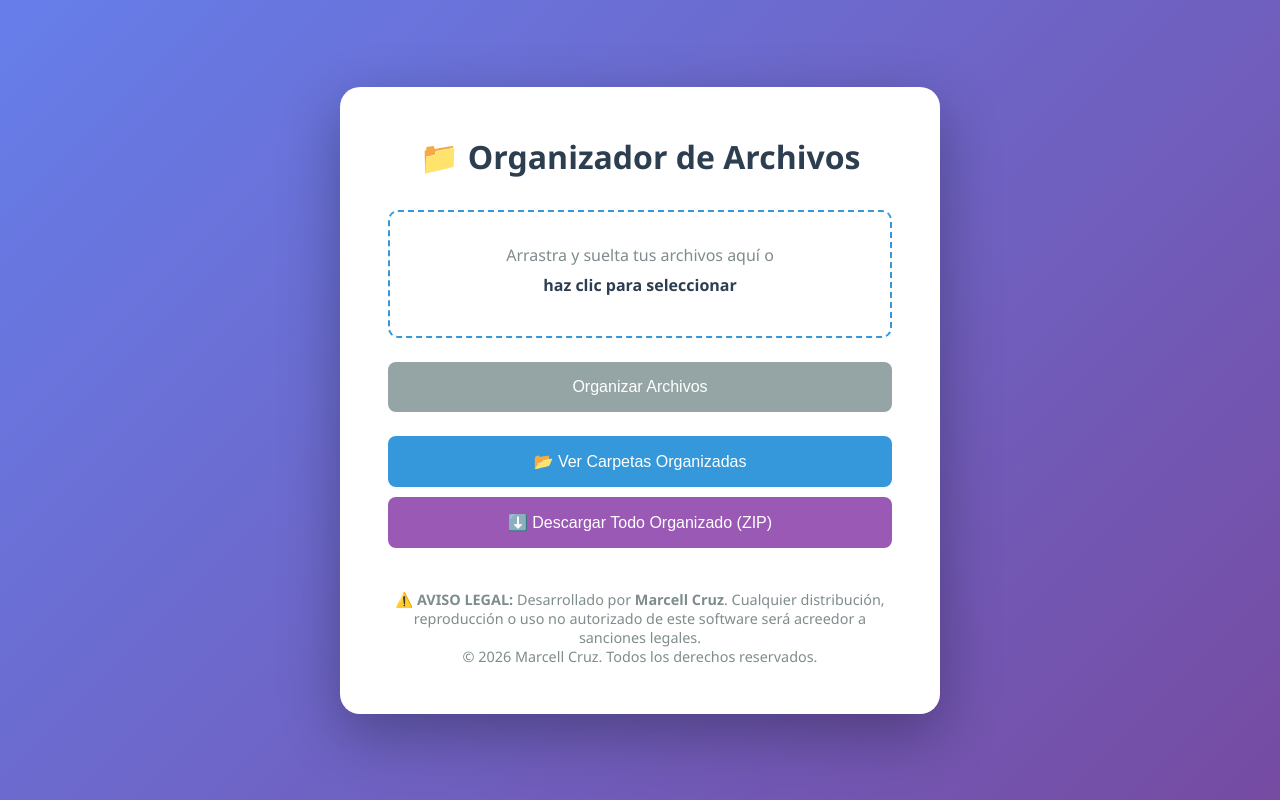
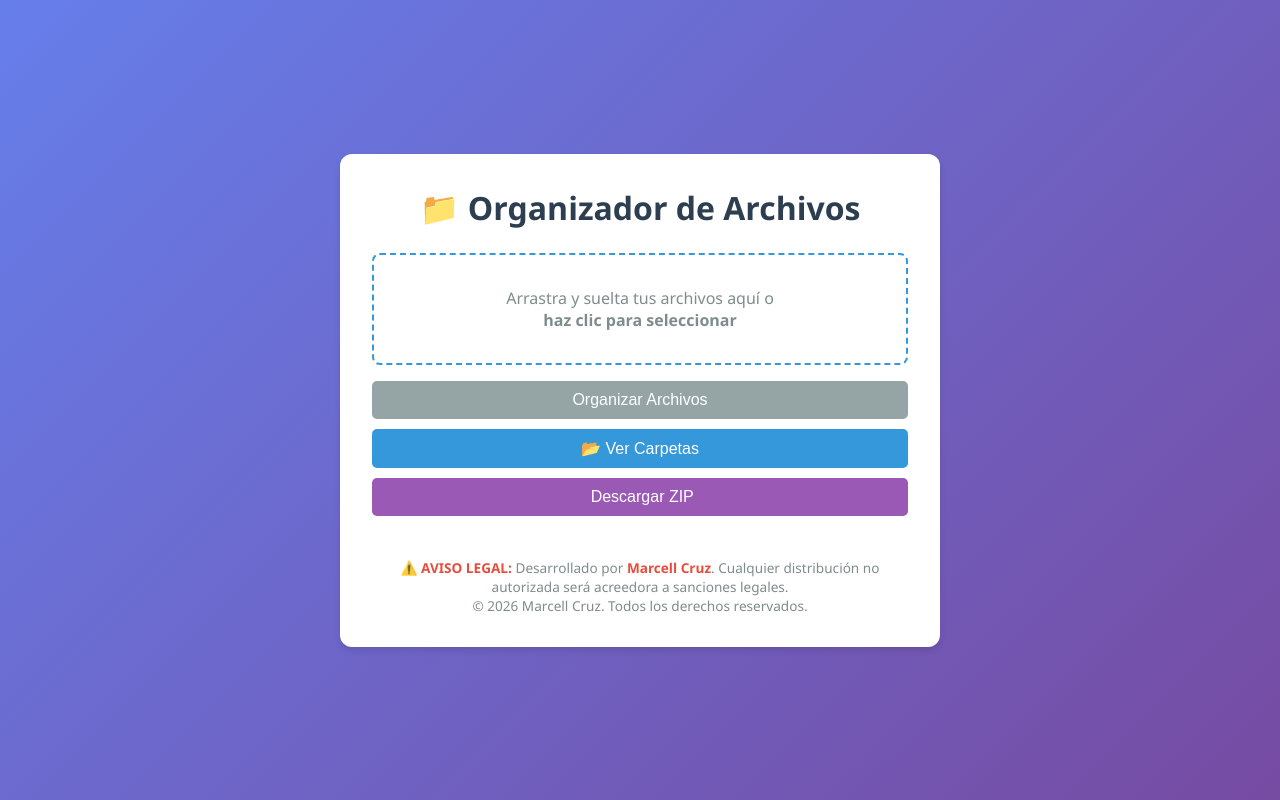
Before and after one commit to marcellcruzr/organizador-archivos, a Flask app: page / in a window 1280 px wide. Run offline with Flask 3, Linux system fonts and the light colour scheme.

Commit message:
Update index.html with layout and style enhancements
Refactor HTML structure and styles for improved layout and functionality.

```diff
--- a/templates/index.html
+++ b/templates/index.html
@@ -5,304 +5,156 @@
     <meta name="viewport" content="width=device-width, initial-scale=1.0">
     <title>Organizador de Archivos</title>
     <style>
-        * {
-            margin: 0;
-            padding: 0;
-            box-sizing: border-box;
-        }
-
+        * { margin: 0; padding: 0; box-sizing: border-box; }
         body {
             font-family: 'Segoe UI', Tahoma, Geneva, Verdana, sans-serif;
             background: linear-gradient(135deg, #667eea 0%, #764ba2 100%);
             min-height: 100vh;
             display: flex;
-            flex-direction: column;
+            justify-content: center;
             align-items: center;
-            justify-content: center;
-            padding: 2rem;
+            padding: 20px;
         }
-
         .container {
             background: white;
-            border-radius: 20px;
-            padding: 3rem;
-            box-shadow: 0 20px 60px rgba(0, 0, 0, 0.3);
+            padding: 2rem;
+            border-radius: 12px;
+            box-shadow: 0 4px 6px rgba(0,0,0,0.1);
+            width: 100%;
             max-width: 600px;
-            width: 100%;
         }
-
-        h1 {
-            color: #2c3e50;
-            text-align: center;
-            margin-bottom: 2rem;
-            font-size: 2rem;
-        }
-
-        .upload-area {
+        h1 { text-align: center; color: #2c3e50; margin-bottom: 1.5rem; }
+        .drop-zone {
             border: 2px dashed #3498db;
-            border-radius: 10px;
+            border-radius: 8px;
             padding: 2rem;
             text-align: center;
-            margin-bottom: 1.5rem;
             cursor: pointer;
-            transition: all 0.3s ease;
+            margin-bottom: 1rem;
         }
-
-        .upload-area:hover {
-            background: #ecf0f1;
-            border-color: #2980b9;
-        }
-
-        .upload-area p {
-            color: #7f8c8d;
-            margin-bottom: 0.5rem;
-        }
-
-        .upload-area .highlight {
-            color: #2c3e50;
-            font-weight: bold;
-        }
-
-        #fileInput {
-            display: none;
-        }
-
+        .drop-zone p { color: #7f8c8d; }
+        input[type="file"] { display: none; }
         .btn {
-            background: #3498db;
+            background-color: #2ecc71;
             color: white;
             border: none;
-            padding: 1rem 2rem;
-            border-radius: 8px;
+            padding: 10px 20px;
+            border-radius: 5px;
             cursor: pointer;
             font-size: 1rem;
             width: 100%;
-            transition: all 0.3s ease;
+            margin-bottom: 10px;
         }
-
-        .btn:hover {
-            background: #2980b9;
-            transform: translateY(-2px);
-        }
-
-        .btn:active {
-            transform: translateY(0);
-        }
-
-        .btn:disabled {
-            background: #95a5a6;
-            cursor: not-allowed;
-            transform: none;
-        }
-
-        #results {
-            margin-top: 2rem;
-            padding: 1rem;
+        .btn:hover { background-color: #27ae60; }
+        .btn:disabled { background-color: #95a5a6; cursor: not-allowed; }
+        .btn-secondary { background-color: #3498db; }
+        .btn-secondary:hover { background-color: #2980b9; }
+        .btn-download { background-color: #9b59b6; }
+        .btn-download:hover { background-color: #8e44ad; }
+        #results { margin-top: 1.5rem; }
+        .result-item {
             background: #ecf0f1;
-            border-radius: 8px;
-            display: none;
-        }
-
-        #results.show {
-            display: block;
-        }
-
-        .file-item {
-            background: white;
-            padding: 1rem;
-            margin-bottom: 0.5rem;
+            padding: 10px;
+            margin-bottom: 8px;
             border-radius: 5px;
             display: flex;
             justify-content: space-between;
-            align-items: center;
         }
-
-        .file-name {
-            color: #2c3e50;
-            word-break: break-all;
-        }
-
-        .file-type {
+        .folder-badge {
             background: #3498db;
             color: white;
-            padding: 0.3rem 0.8rem;
-            border-radius: 20px;
-            font-size: 0.85rem;
+            padding: 2px 8px;
+            border-radius: 12px;
+            font-size: 0.8rem;
         }
-
-        .footer {
+        footer {
             margin-top: 2rem;
             text-align: center;
+            font-size: 0.85rem;
             color: #7f8c8d;
-            font-size: 0.9rem;
         }
-
-        .estructura-carpetas {
-            margin-top: 1rem;
-            display: none;
-        }
-
-        .estructura-carpetas.show {
-            display: block;
-        }
-
-        .carpeta-item {
-            background: #ecf0f1;
-            padding: 1rem;
-            margin-bottom: 1rem;
-            border-radius: 8px;
-        }
-
-        .carpeta-item h4 {
-            color: #2c3e50;
-            margin-bottom: 0.5rem;
-        }
-
-        .carpeta-item ul {
-            list-style: none;
-            padding-left: 0;
-        }
-
-        .carpeta-item li {
-            padding: 5px 0;
-            color: #34495e;
-        }
-
-        .action-buttons {
-            margin-top: 1.5rem;
-            text-align: center;
-        }
-
-        .action-buttons .btn {
-            margin-bottom: 10px;
-        }
-
-        .btn-ver {
-            background: #3498db;
-        }
-
-        .btn-descargar {
-            background: #9b59b6;
-        }
-
-        .btn-ver:hover {
-            background: #2980b9;
-        }
-
-        .btn-descargar:hover {
-            background: #8e44ad;
-        }
+        footer strong { color: #e74c3c; }
     </style>
 </head>
 <body>
     <div class="container">
         <h1>📁 Organizador de Archivos</h1>
 
-        <div class="upload-area" onclick="document.getElementById('fileInput').click()">
-            <p>Arrastra y suelta tus archivos aquí o</p>
-            <p class="highlight">haz clic para seleccionar</p>
+        <div class="drop-zone" onclick="document.getElementById('fileInput').click()">
+            <p>Arrastra y suelta tus archivos aquí o<br><strong>haz clic para seleccionar</strong></p>
+            <input type="file" id="fileInput" name="files" multiple>
         </div>
 
-        <input type="file" id="fileInput" multiple accept=".txt,.doc,.docx,.pdf,.jpg,.jpeg,.png,.gif,.mp4,.avi,.mp3,.wav,.zip,.rar">
-
-        <button class="btn" id="organizarBtn" onclick="organizarArchivos()" disabled>
-            Organizar Archivos
-        </button>
-
-        <div class="action-buttons">
-            <button class="btn btn-ver" onclick="verCarpetas()">
-                📂 Ver Carpetas Organizadas
-            </button>
-            <button class="btn btn-descargar" onclick="descargarZIP()">
-                ⬇️ Descargar Todo Organizado (ZIP)
-            </button>
-        </div>
-
-        <div id="estructura-carpetas" class="estructura-carpetas">
-            <h3 style="color: #2c3e50; margin-bottom: 1rem;">📂 Estructura de Carpetas</h3>
-            <div id="contenido-carpetas"></div>
-        </div>
+        <button class="btn" id="submitBtn" onclick="uploadFiles()" disabled>Organizar Archivos</button>
+        <button class="btn btn-secondary" onclick="verCarpetas()">📂 Ver Carpetas</button>
+        <button class="btn btn-download" onclick="descargarZIP()">️ Descargar ZIP</button>
 
         <div id="results"></div>
 
-        <div class="footer">
-            <p>⚠️ <strong>AVISO LEGAL:</strong> Desarrollado por <strong>Marcell Cruz</strong>. Cualquier distribución, reproducción o uso no autorizado de este software será acreedor a sanciones legales.</p>
+        <footer>
+            <p><strong>⚠️ AVISO LEGAL:</strong> Desarrollado por <strong>Marcell Cruz</strong>.
+            Cualquier distribución no autorizada será acreedora a sanciones legales.</p>
             <p>© 2026 Marcell Cruz. Todos los derechos reservados.</p>
-        </div>
+        </footer>
     </div>
 
     <script>
         const fileInput = document.getElementById('fileInput');
-        const organizarBtn = document.getElementById('organizarBtn');
-        const results = document.getElementById('results');
+        const submitBtn = document.getElementById('submitBtn');
+        const resultsDiv = document.getElementById('results');
 
-        fileInput.addEventListener('change', function() {
-            if (this.files.length > 0) {
-                organizarBtn.disabled = false;
-            } else {
-                organizarBtn.disabled = true;
-            }
+        fileInput.addEventListener('change', () => {
+            submitBtn.disabled = fileInput.files.length === 0;
         });
 
-        async function organizarArchivos() {
-            const files = fileInput.files;
-            if (files.length === 0) {
-                alert('Por favor selecciona al menos un archivo');
+        async function uploadFiles() {
+            if (fileInput.files.length === 0) {
+                alert('Selecciona archivos primero');
                 return;
             }
 
             const formData = new FormData();
-            for (let i = 0; i < files.length; i++) {
-                formData.append('archivos', files[i]);
+            for (let file of fileInput.files) {
+                formData.append('files', file);
             }
 
-            organizarBtn.disabled = true;
-            organizarBtn.textContent = 'Organizando...';
+            submitBtn.disabled = true;
+            submitBtn.textContent = 'Procesando...';
+            resultsDiv.innerHTML = '';
 
             try {
-                const response = await fetch('/organizar', {
+                console.log('Enviando archivos...');
+                const response = await fetch('/upload', {
                     method: 'POST',
                     body: formData
                 });
 
+                console.log('Status:', response.status);
                 const data = await response.json();
+                console.log('Response:', data);
 
-                if (response.ok) {
-                    mostrarResultados(data.archivos);
+                if (data.success) {
+                    data.files.forEach(file => {
+                        const item = document.createElement('div');
+                        item.className = 'result-item';
+                        item.innerHTML = `
+                            <span>${file.original}</span>
+                            <span class="folder-badge">${file.folder}</span>
+                        `;
+                        resultsDiv.appendChild(item);
+                    });
                     fileInput.value = '';
-                    organizarBtn.disabled = true;
+                    submitBtn.disabled = true;
                 } else {
-                    alert(data.error || 'Error al organizar los archivos');
+                    alert('Error: ' + (data.error || 'Error desconocido'));
                 }
             } catch (error) {
+                console.error('Error:', error);
                 alert('Error de conexión: ' + error.message);
             } finally {
-                organizarBtn.disabled = false;
-                organizarBtn.textContent = 'Organizar Archivos';
+                submitBtn.disabled = false;
+                submitBtn.textContent = 'Organizar Archivos';
             }
-        }
-
-        function mostrarResultados(archivos) {
-            results.innerHTML = '';
-
-            if (archivos.length === 0) {
-                results.innerHTML = '<p style="text-align: center; color: #7f8c8d;">No se organizaron archivos</p>';
-                results.classList.add('show');
-                return;
-            }
-
-            let html = '<h3 style="color: #2c3e50; margin-bottom: 1rem;">✅ Archivos Organizados</h3>';
-
-            for (const archivo of archivos) {
-                html += `
-                    <div class="file-item">
-                        <span class="file-name">${archivo.nombre_original}</span>
-                        <span class="file-type">${archivo.tipo}</span>
-                    </div>
-                `;
-            }
-
-            results.innerHTML = html;
-            results.classList.add('show');
         }
 
         async function verCarpetas() {
@@ -310,29 +162,19 @@
                 const response = await fetch('/ver-carpetas');
                 const carpetas = await response.json();
 
-                const divEstructura = document.getElementById('estructura-carpetas');
-                const contenido = document.getElementById('contenido-carpetas');
-
+                let html = '<h3 style="margin: 1rem 0;">📂 Carpetas:</h3>';
                 if (Object.keys(carpetas).length === 0) {
-                    contenido.innerHTML = '<p style="text-align: center; color: #7f8c8d;">No hay archivos organizados aún</p>';
+                    html += '<p>No hay archivos organizados</p>';
                 } else {
-                    let html = '';
                     for (const [nombre, archivos] of Object.entries(carpetas)) {
-                        html += `
-                            <div class="carpeta-item">
-                                <h4>📁 ${nombre}</h4>
-                                <ul>
-                                    ${archivos.map(archivo => `<li>📄 ${archivo}</li>`).join('')}
-                                </ul>
-                            </div>
-                        `;
+                        html += `<div style="background:#ecf0f1; padding:10px; margin:5px 0; border-radius:5px;">`;
+                        html += `<strong>${nombre}:</strong> ${archivos.length} archivos`;
+                        html += `</div>`;
                     }
-                    contenido.innerHTML = html;
                 }
-
-                divEstructura.classList.add('show');
+                resultsDiv.innerHTML = html;
             } catch (error) {
-                alert('Error al cargar las carpetas: ' + error.message);
+                alert('Error: ' + error.message);
             }
         }
 
```
